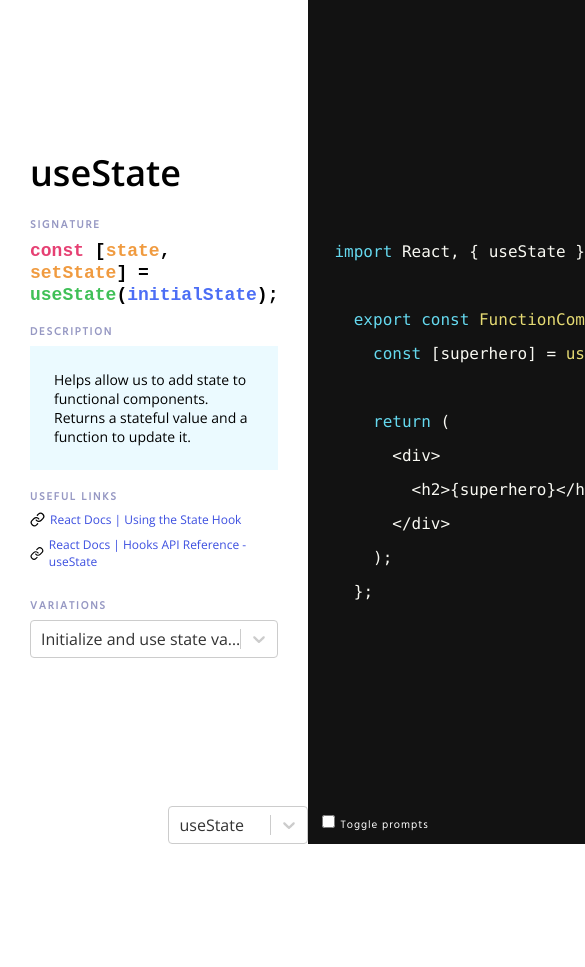
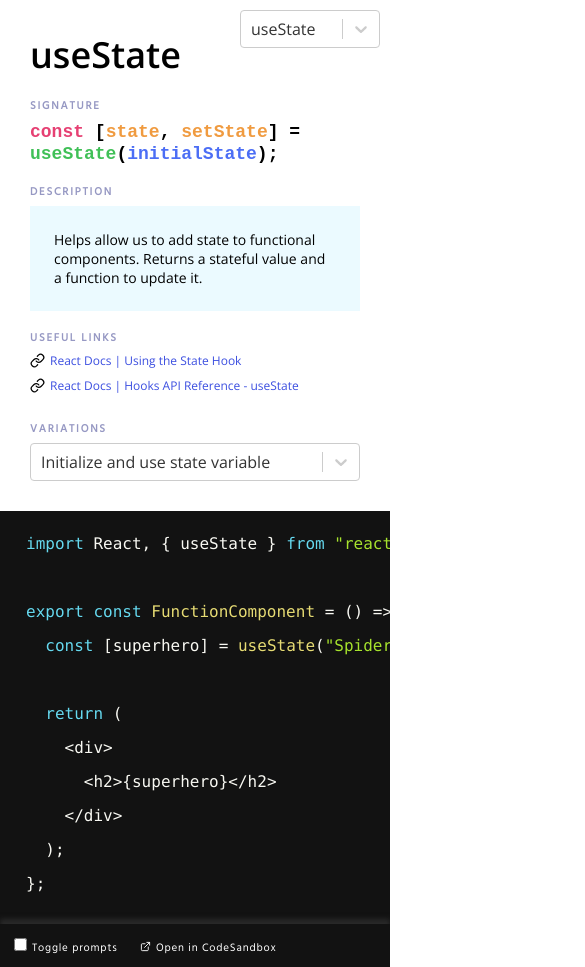
Before and after one commit to djirdehh/snippets-of-hooks, a React (Create React App) app: page / in a window 390 px wide. Shown: the top 967 px of the page, 585 px wide, since content can reach past the window. Before the commit the page ends 844 px from the top, so only its background shows below. Built offline with nearby package versions, Linux system fonts and the light colour scheme.

Commit message:
its coming along

```diff
--- a/src/hooks/useEffect/effectWithCleanUp.ts
+++ b/src/hooks/useEffect/effectWithCleanUp.ts
@@ -27,6 +27,8 @@ export const effectWithCleanUp: CodeSnippet = {
     "10":
       "Function returned from the effect callback is the effect clean-up. The clean-up runs before the effect of the next render is to run or when the component un-mounts.",
     "11":
+      "Function returned from the effect callback is the effect clean-up. The clean-up runs before the effect of the next render is to run or when the component un-mounts.",
+    "12":
       "Function returned from the effect callback is the effect clean-up. The clean-up runs before the effect of the next render is to run or when the component un-mounts."
   },
   fontSize: 15
--- a/src/hooks/useState/updateState.ts
+++ b/src/hooks/useState/updateState.ts
@@ -27,5 +27,5 @@ export const updateState: CodeSnippet = {
     "12": "trigger function to update state variable",
     "13": "trigger function to update state variable"
   },
-  fontSize: 15
+  fontSize: 14
 };
--- a/src/hooks/useState/updateStateWithPreviousState.ts
+++ b/src/hooks/useState/updateStateWithPreviousState.ts
@@ -29,5 +29,5 @@ export const updateStateWithPreviousState: CodeSnippet = {
     "13":
       "Use the functional update form of the update state function. Function passed in has access to previous state value."
   },
-  fontSize: 15
+  fontSize: 14
 };
--- a/src/sections/CodeSnippet/index.tsx
+++ b/src/sections/CodeSnippet/index.tsx
@@ -1,8 +1,8 @@
-import React, { useState } from "react";
+import React, { useState, useEffect } from "react";
 import { Prism as SyntaxHighlighter } from "react-syntax-highlighter";
 import { okaidia } from "react-syntax-highlighter/dist/esm/styles/prism";
 import { CodeSnippet as ICodeSnippet } from "../../lib/types";
-import { FiInfo } from "react-icons/fi";
+import { FiExternalLink, FiMessageCircle } from "react-icons/fi";
 
 import "./styles/CodeSnippet.css";
 
@@ -14,6 +14,11 @@ export const CodeSnippet = ({ codeSnippet }: Props) => {
   const [showPrompts, setShowPrompts] = useState(false);
   const [messagePrompt, setMessagePrompt] = useState("");
 
+  useEffect(() => {
+    setShowPrompts(false);
+    setMessagePrompt("");
+  }, [codeSnippet]);
+
   const customStyle = {
     margin: "0 0",
     borderRadius: "0",
@@ -23,9 +28,10 @@ export const CodeSnippet = ({ codeSnippet }: Props) => {
 
   const messagePromptSection =
     showPrompts && messagePrompt ? (
-      <div className="code-snippet__message-prompt">
-        <FiInfo color="#FFF" size={18} /> <span>{messagePrompt}</span>
-      </div>
+      <blockquote className="code-snippet__message-prompt">
+        <FiMessageCircle />
+        <span>{messagePrompt}</span>
+      </blockquote>
     ) : null;
 
   return (
@@ -55,10 +61,10 @@ export const CodeSnippet = ({ codeSnippet }: Props) => {
           {codeSnippet.code}
         </SyntaxHighlighter>
       </div>
-      {/* <div>{messagePromptSection}</div> */}
+      {messagePromptSection}
       <div className="code-snippet__footer">
         <div
-          className="code-snippet__footer-checkbox"
+          className="code-snippet__footer-item code-snippet__footer-item--first"
           onClick={() => setShowPrompts(!showPrompts)}
         >
           <input
@@ -68,6 +74,11 @@ export const CodeSnippet = ({ codeSnippet }: Props) => {
           />
           Toggle prompts
         </div>
+
+        <div className="code-snippet__footer-item code-snippet__footer-item--large">
+          <FiExternalLink />
+          Open in CodeSandbox
+        </div>
       </div>
     </div>
   );
--- a/src/sections/CodeSnippet/styles/CodeSnippet.css
+++ b/src/sections/CodeSnippet/styles/CodeSnippet.css
@@ -1,39 +1,77 @@
 #code-snippet {
   width: 100%;
+  height: 100%;
+  display: flex;
+  align-items: center;
+  position: relative;
 }
 
 .code-snippet__code {
+  width: 100%;
   max-width: 550px;
   margin: 0 auto;
 }
 
 .code-snippet__message-prompt {
-  display: flex;
-  align-items: center;
-  color: #fff;
+  color: rgb(230, 219, 116);
+  position: absolute;
+  right: 20px;
+  bottom: 60px;
+  max-width: 300px;
+  text-align: center;
+}
+
+.code-snippet__message-prompt svg {
+  display: block;
+  margin: 0 auto;
 }
 
 .code-snippet__message-prompt span {
   padding-left: 10px;
-  font-size: 14px;
+  font-family: Hind;
+  font-size: 11px;
+  letter-spacing: 0.7px;
 }
 
 .code-snippet__footer {
   color: #fff;
-  position: fixed;
+  position: absolute;
   bottom: 0;
-  padding: 10px;
+  padding: 10px 0;
   width: 100%;
+  box-shadow: 0px -5px 5px 0px rgba(50, 50, 50, 0.75);
 }
 
-.code-snippet__footer-checkbox {
+.code-snippet__footer-item {
   font-family: Hind;
   font-size: 11px;
-  width: 115px;
+  width: 110px;
   cursor: pointer;
-  letter-spacing: 1px;
+  letter-spacing: 0.8px;
+  display: inline-block;
+  margin-right: 20px;
 }
 
-.code-snippet__footer-checkbox input {
+.code-snippet__footer-item--first {
+  padding-left: 10px;
+}
+
+.code-snippet__footer-item--large {
+  width: 140px;
+}
+
+.code-snippet__footer-item input,
+.code-snippet__footer-item svg {
   margin-right: 5px;
 }
+
+.code-snippet__footer-item svg {
+  position: relative;
+  top: 1px;
+}
+
+@media (max-width: 820px) {
+  .code-snippet__code {
+    margin-bottom: 50px;
+  }
+}
--- a/src/sections/CodeSummary/styles/CodeSummary.css
+++ b/src/sections/CodeSummary/styles/CodeSummary.css
@@ -16,7 +16,7 @@
 }
 
 .code-summary__dropdown-section {
-  max-width: 400px;
+  max-width: 450px;
 }
 
 .code-summary__section-title {
@@ -63,3 +63,9 @@
   color: #3c4fe0;
   text-decoration: none;
 }
+
+@media (max-width: 820px) {
+  #code-summary {
+    padding: 30px;
+  }
+}
--- a/src/styles/App.css
+++ b/src/styles/App.css
@@ -22,9 +22,18 @@
 }
 
 .app__code-snippet {
-  display: flex;
   flex-basis: 45%;
-  align-items: center;
-  justify-content: center;
   background-color: #121212;
 }
+
+@media (max-width: 820px) {
+  #app {
+    flex-direction: column;
+  }
+
+  .app__code-summary-footer {
+    position: absolute;
+    right: 10px;
+    top: 10px;
+  }
+}
```
Also changed, not shown: src/hooks/useEffect/effectOnEveryRender.ts (+5 -5 lines), src/hooks/useEffect/effectOnFirstRender.ts (+5 -5 lines), src/hooks/useEffect/effectWithDependency.ts (indentation only), src/hooks/useState/initialize.ts (indentation only), src/hooks/useState/initializeWithFunction.ts (indentation only). Lines whose indentation alone changed are shown as unchanged.
